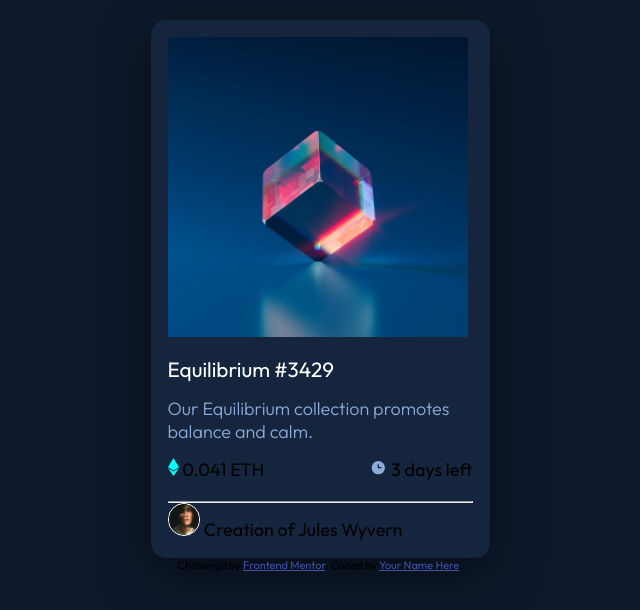
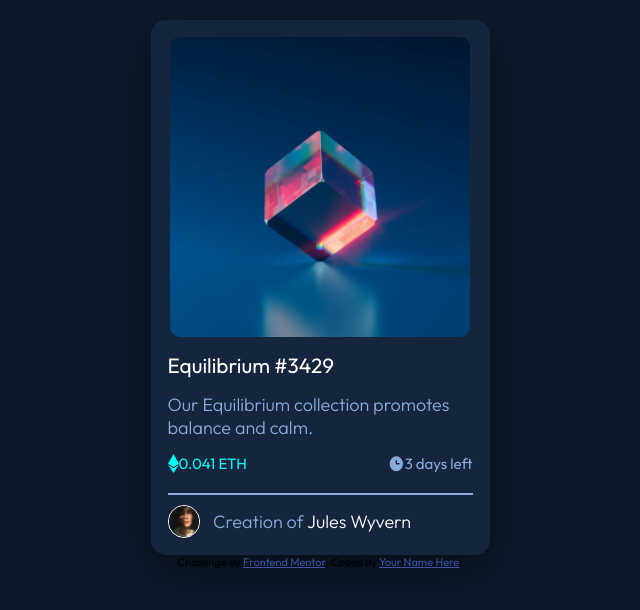
Before and after one commit to yusra-bit/nft-preview-card-component-, a plain HTML site: page index.html in a window 1280 px wide. Shown: the whole page, without its empty margins (320-960 px from the left). Drawn offline with Linux system fonts and the light colour scheme.

Commit message:
files added

```diff
--- a/css/style.css
+++ b/css/style.css
@@ -14,13 +14,14 @@
 body{
     font-family: 'Outfit', sans-serif;
     background-color: var(--Very-dark-blue-bg);
-padding: 20px;
-display: flex;
-justify-content: center;
-flex-direction: column;
-align-items: center;
+    padding: 20px;
+    display: flex;
+
+    flex-direction: column;
+    align-items: center;
 }
 .card{
+
     padding:17px;
    width: 305px;
    border-radius: 15px;
@@ -28,17 +29,59 @@ align-items: center;
     box-shadow: 0 1rem 3rem rgba(0, 0, 0, 0.5);
 
 }
+.main-image {
+    display: block;
+    max-width: 300px;
+    width: 100%;
+    height: auto;
+    border-radius: 10px;
+  }
 
-.img{
+.image-container {
+    position: relative;
+    margin: 0 auto;
+    width: 100%;
+    max-width: 300px;
+  }
+  .overlay {
+    position: absolute;
+    top: 0;
+    bottom: 0;
+    left: 0;
+    right: 0;
+    height: 100%;
+    width: 100%;
+    opacity: 0;
+    background-color: var(--Cyan);
+    border-radius: 10px;
+  }
+
+  .view {
+    position: absolute;
+    top: 50%;
+    left: 50%;
+    transform: translate(-50%, -50%);
     text-align: center;
-    width: 300px;
-}
+    display: none;
+  }
+
+  .image-container:hover .overlay {
+    opacity: 0.5;
+    cursor: pointer;
+  }
+
+  .image-container:hover .overlay + .view {
+    display: block;
+  }
 
 h1{
     color: var(--White);
     font-weight: 400;
     font-size: 1.3rem;
    padding:15px 0 ;
+}
+h1:hover{
+    color: var(--Cyan);
 }
 .desc{
     color: var(--Soft-blue);
@@ -49,6 +92,15 @@ h1{
     display: flex;
     justify-content: space-between;
     padding-bottom: 20px;
+
+}
+.icons p{
+    display: flex;
+    align-content: center;
+    font-size: 15px;
+}
+.eth{
+    color: var(--Cyan);
 }
 
 .avatar{
@@ -57,6 +109,25 @@ h1{
     border: 1px solid var(--White);
     width:10%;
 }
+hr{
+    margin:0px 0 10px 0;
+    border: 0.001px solid var(--Soft-blue)
+}
 p{
+
     font-size: 18px;
+    color: var(--Soft-blue);
 }
+.create{
+    padding-left: 13px;
+    font-weight:300;
+}
+span{
+        color: var(--White);
+
+}
+.created-by{
+   display: flex;
+align-items: center;
+
+}
--- a/index.html
+++ b/index.html
@@ -16,19 +16,24 @@
 </head>
 <body>
 <div class="card">
-<img src="images/image-equilibrium.jpg" class="img" alt="">
+  <div class="image-container">
+        <img src="images/image-equilibrium.jpg" alt="nft" class="main-image">
+        <div class="overlay"></div>
+        <img src="images/icon-view.svg" alt="view icon" class="view">
+      </div>
 <div class="content">
  <h1>Equilibrium #3429</h1>
  <p class="desc"> Our Equilibrium collection promotes balance and calm.</p>
  <div class="icons">
- <p class="eth"> <img src="images/icon-ethereum.svg" alt=""> 0.041 ETH</p>
- <p class="time"> <img src="images/icon-clock.svg" alt=""> 3 days left</p>
+ <p class="eth"> <img src="images/icon-ethereum.svg" alt="">  0.041 ETH</p>
+ <p class="time"> <img src="images/icon-clock.svg" alt="">  3 days left</p>
  </div>
 </div>
 
   <hr>
   <div class="created-by">
- <p> <img src="images/image-avatar.png" class="avatar" alt=""> Creation of <span>Jules Wyvern</span></p>
+  <img src="images/image-avatar.png" class="avatar" alt="">
+ <p class="create"> Creation of <span>Jules Wyvern</span></p>
 </div>
 </div>
   <div class="attribution">
```
